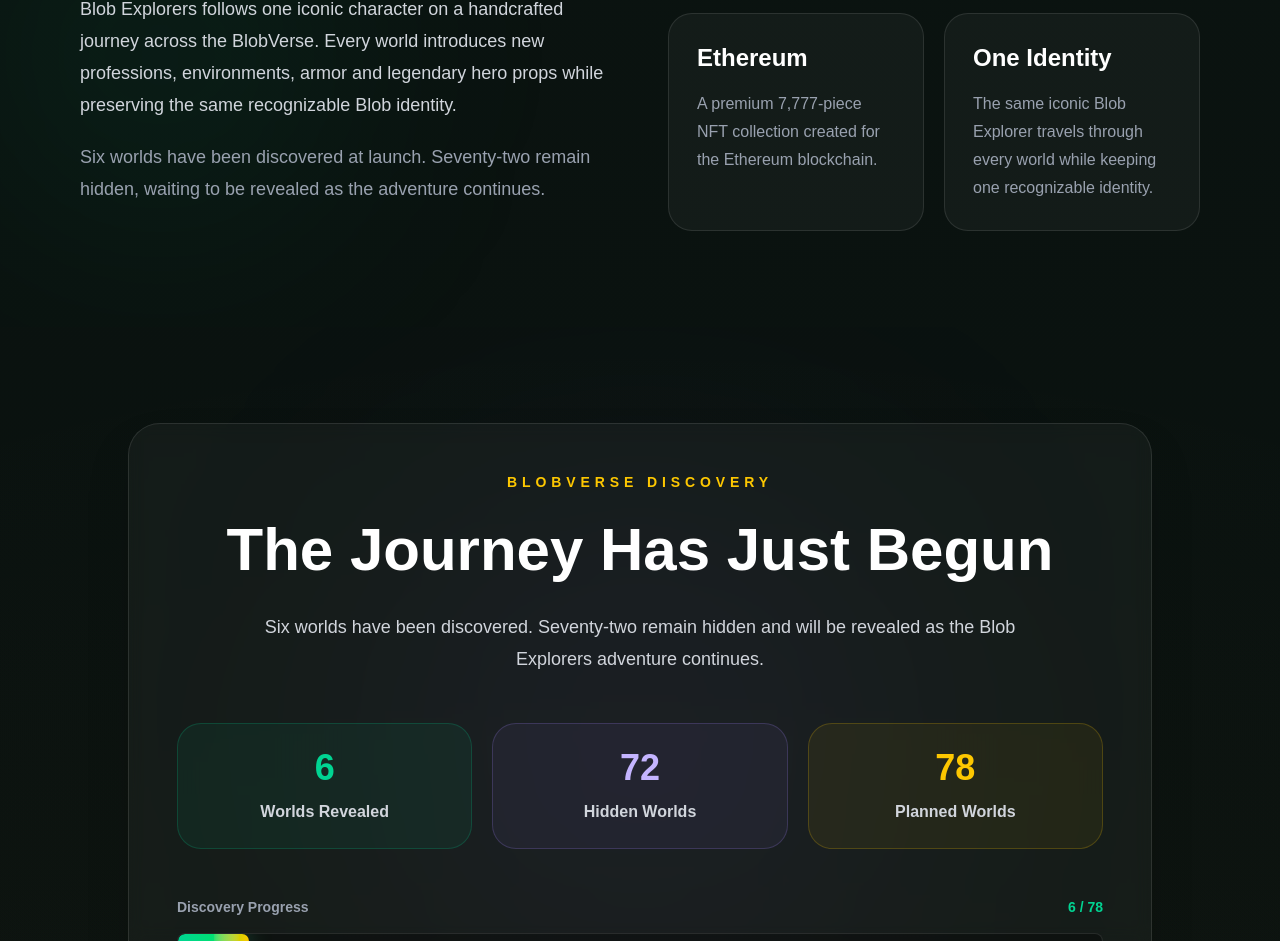
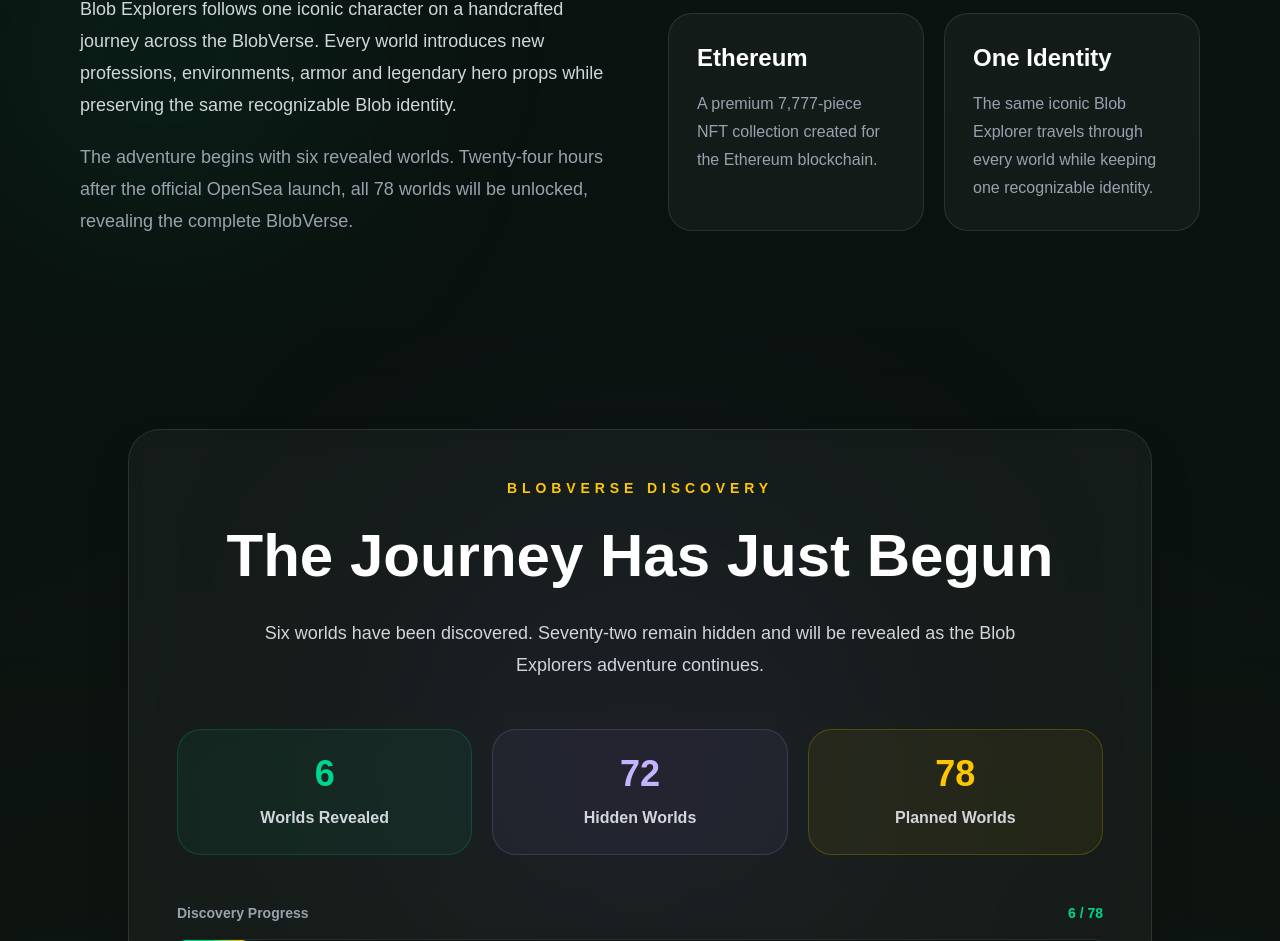
Before and after one commit to BlobExplorers/blob-explorers-studio, a Next.js app: page / in a window 1280 px wide. Shown: the part 5019-5960 px from the top of the page. Built offline with nearby package versions, Linux system fonts and the light colour scheme.

Commit message:
Update About section text

```diff
--- a/components/About.tsx
+++ b/components/About.tsx
@@ -46,8 +46,9 @@
             </p>
 
             <p className="mx-auto mt-5 max-w-2xl text-base leading-8 text-gray-400 sm:text-lg lg:mx-0">
-              Six worlds have been discovered at launch. Seventy-two remain
-              hidden, waiting to be revealed as the adventure continues.
+              The adventure begins with six revealed worlds. Twenty-four hours
+              after the official OpenSea launch, all 78 worlds will be unlocked,
+              revealing the complete BlobVerse.
             </p>
           </div>
 
```
